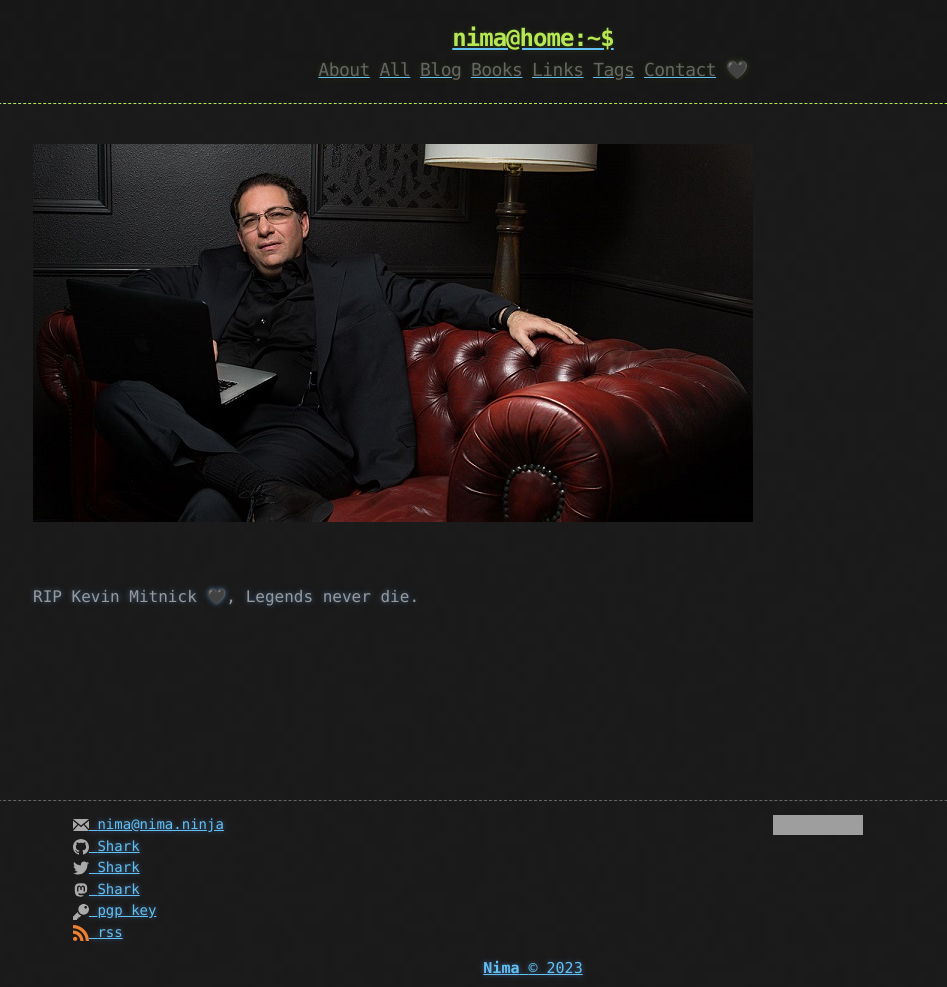
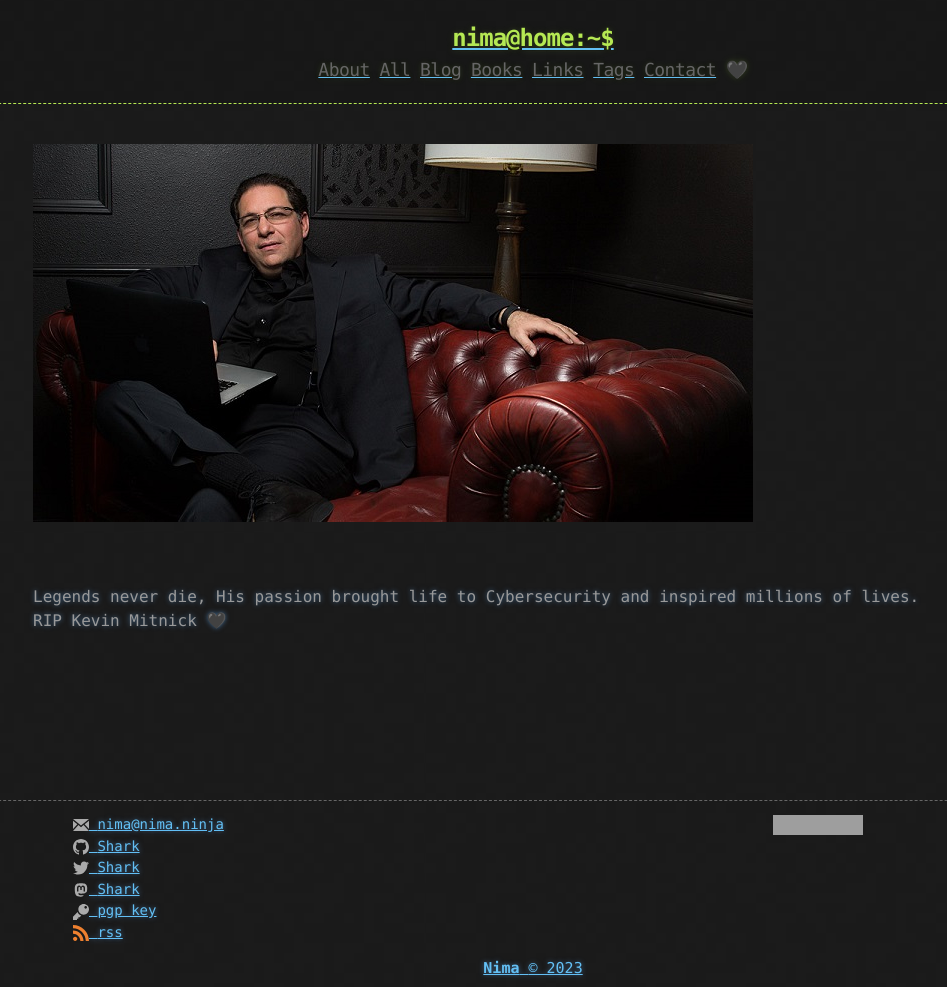
Before and after one commit to CamoCatX/camocatx.github.io, a Jekyll site: the page built from kevin-mitnick.md, in a window 1280 px wide. Shown: the whole page, without its empty margins (107-1054 px from the left). Built offline with Jekyll 4.4.1, drawn with Linux system fonts in a browser that asks for light colours; grey boxes are pictures that could not be loaded.

Commit message:
Update kevin-mitnick page

```diff
--- a/kevin-mitnick.md
+++ b/kevin-mitnick.md
@@ -8,4 +8,4 @@ image: /assets/kevin.jpg
 
 <br>
 
-<a href="https://twitter.com/hashtag/RIPKevinMitnick" class="no-decoration">RIP Kevin Mitnick 🖤, Legends never die.</a>
+<a href="https://twitter.com/hashtag/RIPKevinMitnick" class="no-decoration">Legends never die, His passion brought life to Cybersecurity and inspired millions of lives.<br>RIP Kevin Mitnick 🖤</a>
```
